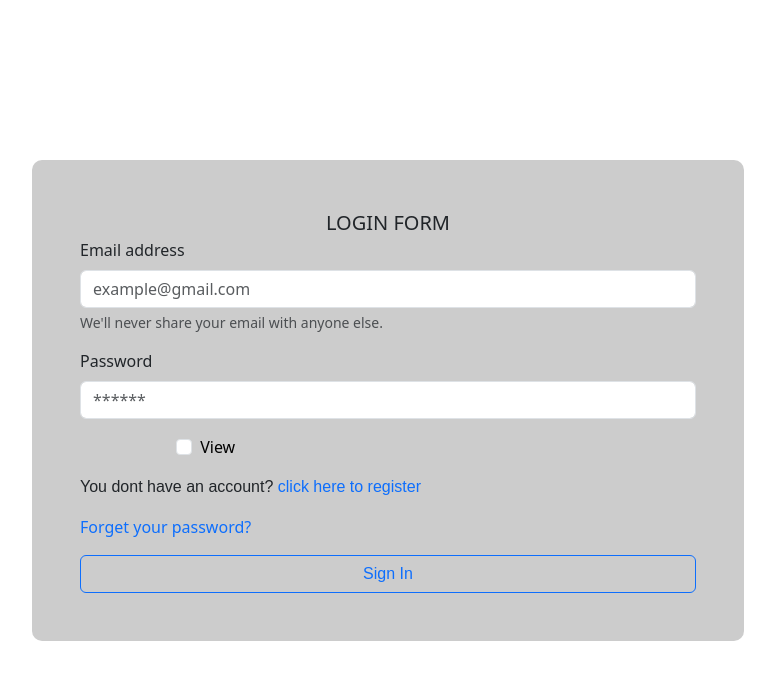
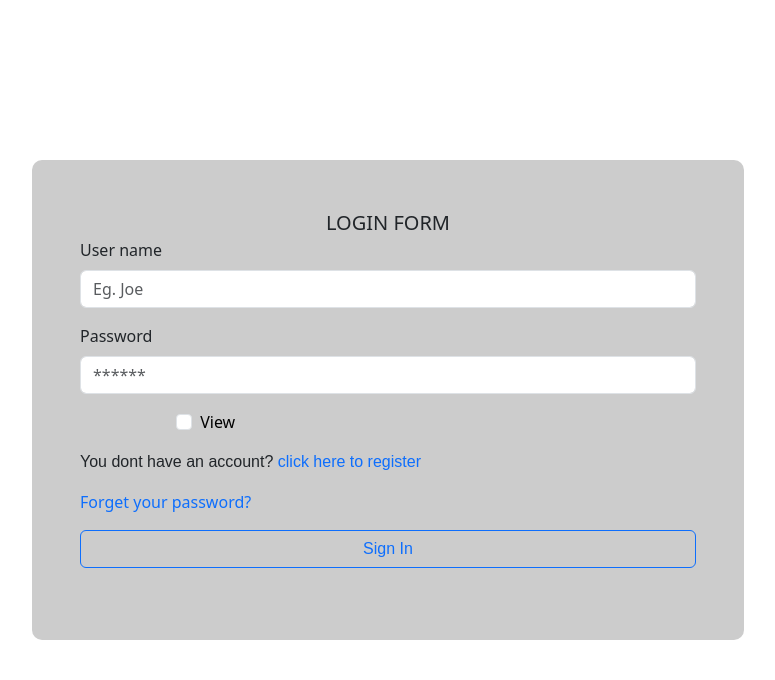
Before and after one commit to Imaxshine/charting, a PHP site: page / in a window 1280 px wide. Shown: the top 680 px of the page, without its empty margins (252-1027 px from the left). Run offline with PHP 8.4, Linux system fonts and the light colour scheme.

Commit message:
staged 1.1

```diff
--- a/index.php
+++ b/index.php
@@ -1,5 +1,38 @@
 <?php
-    if(isset($_POST[""]))
+session_start();
+include_once("mydata.php");
+    if(isset($_POST["submit"])){
+      $name = $_POST['name'];
+      $password = $_POST['password'];
+      // echo $name . "<br/>" . $password;
+      $users = $my_obj->toLogin($name,$password);
+      foreach($users as $user){
+        $user_id = $user[0];
+        $user_name = $user[1];
+        $user_email = $user[2];
+        $user_phone = $user[3];
+        $user_password = $user[4];
+      }
+    //  $_SESSION['user_id'] = $user_id;
+      if($users){
+        $success = "You are very welcome";
+         $_SESSION['user_id'] = $user_id;
+         $_SESSION['user_name'] = $user_name;
+         ?>
+         <!-- Js redirect -->
+          <script>
+              function toRedirect()
+              {
+                window.location.replace('dash.php');
+              }
+              setTimeout(toRedirect,4000);
+          </script>
+         <?php
+
+      }else{
+        $errors = "Invalid credentials";
+      }
+    }
 ?>
 <!DOCTYPE html>
 <html lang="en">
@@ -33,9 +66,9 @@
                 <div class="text-center text-uppercase lead">login form</div>
             <form action="#" method="post">
   <div class="mb-3">
-    <label for="exampleInputEmail1" class="form-label">Email address</label>
-    <input type="email" class="form-control" placeholder="example@gmail.com" id="exampleInputEmail1" aria-describedby="emailHelp">
-    <div id="emailHelp" class="form-text">We'll never share your email with anyone else.</div>
+    <label for="exampleInputEmail1" class="form-label">User name</label>
+    <input name="name" type="text" class="form-control" placeholder="Eg. Joe" id="exampleInputEmail1" aria-describedby="emailHelp" required>
+    <!-- <div id="emailHelp" class="form-text">We'll never share your email with anyone else.</div> -->
   </div>
 
   <!-- <div class="mb-3">
@@ -45,7 +78,7 @@
 
   <div class="mb-3">
     <label for="exampleInputPassword" class="form-label">Password</label>
-    <input type="password" class="form-control" placeholder="******" name="Pass1" id="exampleInputPassword">
+    <input type="password" class="form-control" placeholder="******" name="password" id="exampleInputPassword" required>
   </div>
 
   <!-- <div class="mb-3">
@@ -68,9 +101,32 @@
 
   <button type="submit" name="submit" class="btn btn-outline-primary text-capitalize w-100">sign in</button>
 </form>
+
+          <div>
+              <small class="my-2 text-danger ms-2">
+                  <?php
+                    if(!empty($errors))
+                    {
+                      echo $errors;
+                    }
+                  ?>
+              </small>
+            </div>
+
+            <div class="text-success text-center">
+              <small>
+                  <?php
+                    if(!empty($success))
+                    {
+                      echo $success;
+                    }
+                  ?>
+              </small>
+            </div>
+
             </div>
             </div>
-        </div>
+          </div>
     </div>
     <!-- Form End -->
   <script src="login.js"></script>
--- a/mydata.php
+++ b/mydata.php
@@ -36,5 +36,19 @@ public function InsertData($name,$email, $tel, $password){
     return 0;
 }
 }
+
+// ================LOGIN=======================
+public function toLogin($name,$password)
+{
+    $name = mysqli_real_escape_string($this->conn, $name);
+    $password = mysqli_real_escape_string($this->conn, $password);
+    $stmt = "SELECT * FROM `users` WHERE `name` = ? AND `password` = ?";
+    $stmt = $this->conn->prepare($stmt);
+    $stmt->bind_param("ss",$name,$password);
+    if ($stmt->execute()){
+      $result = $stmt->get_result();
+      return mysqli_fetch_all($result);
+}
+}
 }
 $my_obj = new Chart("localhost", "root", "", "chart");
--- /dev/null
+++ b/redirect.php
@@ -0,0 +1,3 @@
+<?php
+header("location: index.php");
+exit();
--- a/reg.php
+++ b/reg.php
@@ -22,8 +22,8 @@ include_once("mydata.php");
       $toInsert = $my_obj->InsertData($name,$email, $tel, $pass1);
 
       if($toInsert){
-        $welcome = "Congratulation dear " . "<strong>" . ucfirst($name) . "</strong>" . " your registration has been completed successful.Please make sure you are
-         providing your real credentials while sign in.";
+        $welcome = "Congratulation dear " . "<strong>" . ucfirst($name) . "</strong>" . " your registration has been completed successful. Please make sure you are
+         providing your real credentials while log in.";
       }else{
         echo "Failed to insert new data";
       }
@@ -118,7 +118,7 @@ include_once("mydata.php");
               <?php
                 if (!empty($welcome))
                 {
-                  echo $welcome;
+                  echo $welcome . " <a href=\"redirect.php\" class=\"text-danger text-uppercase text-decoration-none\">click to log in</a>";
                 }
               ?>
             </small>
```
Also changed, not shown: dash.php (+7 -0 lines).
